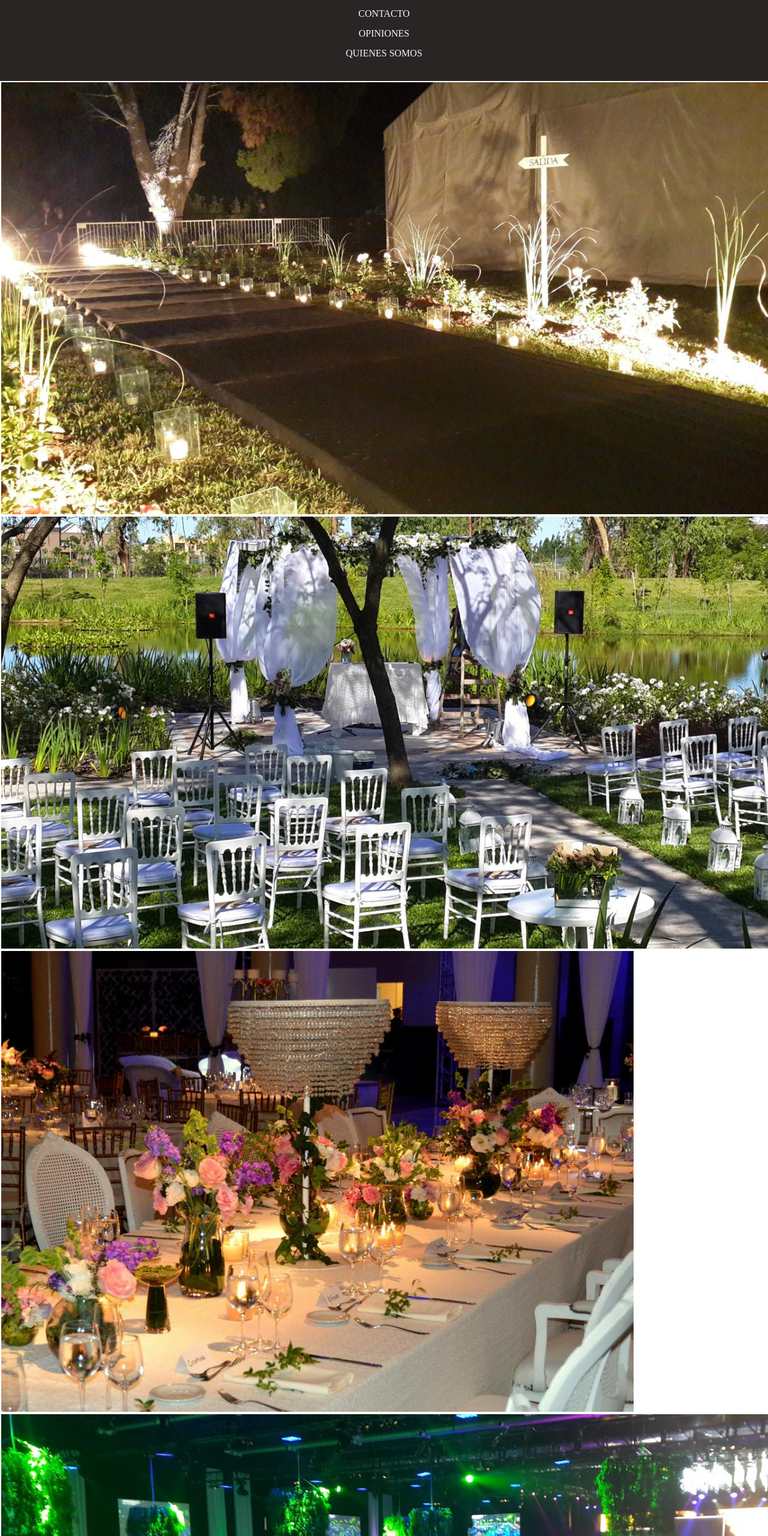
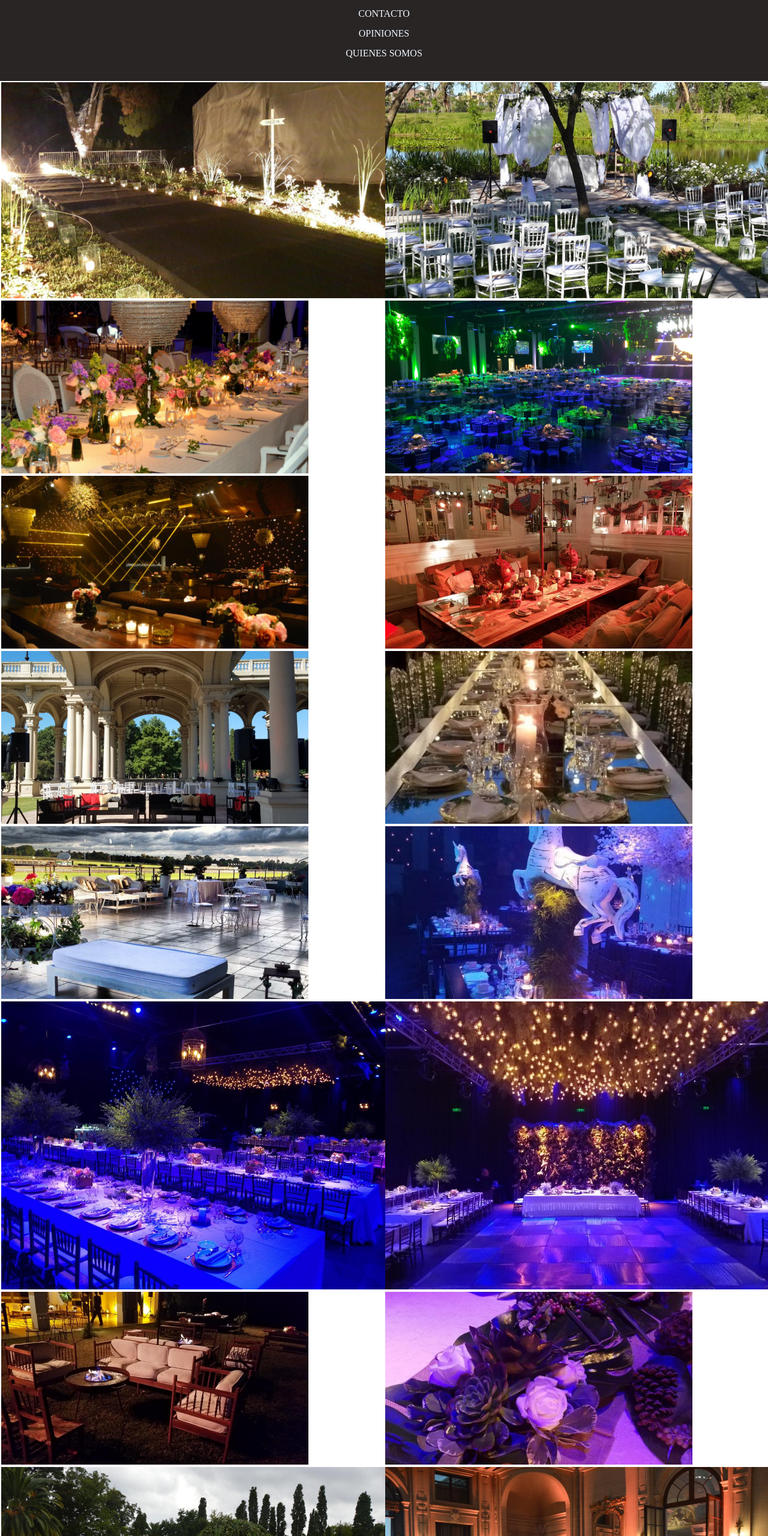
Before and after one commit to loziscki-matias/bernier-eventos, a plain HTML site: page pages/galeria.html in a window 1280 px wide. Shown: the part 140-2700 px from the top of the page at 60% size. Drawn offline with Linux system fonts and the light colour scheme; a web font is replaced by a local one.

Commit message:
full responsive imagenes de galeria

```diff
--- a/css/style.css
+++ b/css/style.css
@@ -226,3 +226,41 @@
 
 
 /*fin footer*/
+
+/*media queries*/
+
+@media (min-width: 768px) {
+
+    .galeria {
+        display: grid;
+        grid-template-columns: repeat(2, 1fr);
+    }
+
+    .cambioImagen {
+        width: 380px;
+        height: 287px;
+    }
+
+}
+
+@media  (min-width: 1024px){
+
+    .cambioImagen1 {
+        width: 512px;
+        height: 288px;
+    }
+}
+
+@media (min-width: 1440px){
+
+    .galeria{
+        display: grid;
+        grid-template-columns: repeat(4, 1fr);
+    }
+
+    .cambioImagen2{
+        width: 360px;
+        height: 288px;
+    }
+
+}
--- a/pages/galeria.html
+++ b/pages/galeria.html
@@ -10,7 +10,6 @@
 </head>
 
 <body>
-    <div class="galeriaDeProyecto">
     <header>
         <div class="logo">
             <h1>Alan Teseo Bernier</h1>
@@ -29,26 +28,26 @@
     </header>
     <main>
             <section class="galeria">
-                <img class="img" src="../assets/img/ambientacion/1.jpg" alt="caminito de entrada con iluminación de velas">
-                <img class="img" src="../assets/img/ambientacion/2.jpg" alt="armado casamiento con laguna de fondo">
-                <img class="img" src="../assets/img/ambientacion/4.jpg" alt="mesa de evento con vajilla y flores primaverales">
-                <img class="img" src="../assets/img/ambientacion/5.jpg" alt="armado gala de premios con escenario">
-                <img class="img" src="../assets/img/ambientacion/6.jpg" alt="armado ambientado de color marrón tipo rústico">
-                <img class="img" src="../assets/img/ambientacion/8.jpg" alt="armdo cumpleaños para niña estilo Mary Poppins">
-                <img class="img" src="../assets/img/ambientacion/12.jpg" alt="armado corporativo al aire libre">
-                <img class="img" src="../assets/img/ambientacion/13.jpg" alt="mesa central de casamiento">
-                <img class="img" src="../assets/img/ambientacion/16.jpg"
+                <img class="img cambioImagen2" src="../assets/img/ambientacion/1.jpg" alt="caminito de entrada con iluminación de velas">
+                <img class="img cambioImagen2" src="../assets/img/ambientacion/2.jpg" alt="armado casamiento con laguna de fondo">
+                <img class="img cambioImagen cambioImagen1" src="../assets/img/ambientacion/4.jpg" alt="mesa de evento con vajilla y flores primaverales">
+                <img class="img cambioImagen cambioImagen1" src="../assets/img/ambientacion/5.jpg" alt="armado gala de premios con escenario">
+                <img class="img cambioImagen cambioImagen1" src="../assets/img/ambientacion/6.jpg" alt="armado ambientado de color marrón tipo rústico">
+                <img class="img cambioImagen1" src="../assets/img/ambientacion/8.jpg" alt="armdo cumpleaños para niña estilo Mary Poppins">
+                <img class="img cambioImagen1" src="../assets/img/ambientacion/12.jpg" alt="armado corporativo al aire libre">
+                <img class="img cambioImagen cambioImagen1" src="../assets/img/ambientacion/13.jpg" alt="mesa central de casamiento">
+                <img class="img cambioImagen cambioImagen1" src="../assets/img/ambientacion/16.jpg"
                     alt="evento de reunión al aire libre con tonalidad blanco-grisásea en día nublado">
-                <img class="img" src="../assets/img/ambientacion/17.jpg"
+                <img class="img cambioImagen cambioImagen1" src="../assets/img/ambientacion/17.jpg"
                     alt="armado bat mitzva para niña, con estatúas blancas, de unicornios">
-                <img class="img" src="../assets/img/ambientacion/20.jpg" alt="armado cumpleaños de 15 con iluminacion violeta">
-                <img class="img" src="../assets/img/ambientacion/21.jpg"
+                <img class="img cambioImagen2" src="../assets/img/ambientacion/20.jpg" alt="armado cumpleaños de 15 con iluminacion violeta">
+                <img class="img cambioImagen2" src="../assets/img/ambientacion/21.jpg"
                     alt="de evento imagen anterior pero con vista de la pista de baile y mesa principal">
-                <img class="img" src="../assets/img/ambientacion/22.jpg" alt="armado de evento de reunión aire libre en la noche">
-                <img class="img" src="../assets/img/ambientacion/24.jpg" alt="souveniers con flores y piñas">
-                <img class="img" src="../assets/img/ambientacion/26.jpg"
+                <img class="img cambioImagen1" src="../assets/img/ambientacion/22.jpg" alt="armado de evento de reunión aire libre en la noche">
+                <img class="img cambioImagen cambioImagen1" src="../assets/img/ambientacion/24.jpg" alt="souveniers con flores y piñas">
+                <img class="img cambioImagen2" src="../assets/img/ambientacion/26.jpg"
                     alt="armado de casamiento al aire libre en amplio chalet con variedad de árboles ">
-                <img class="img" src="../assets/img/ambientacion/29.jpg" alt="armado de evento corporativo de presupuesto medio">
+                <img class="img cambioImagen2" src="../assets/img/ambientacion/29.jpg" alt="armado de evento corporativo de presupuesto medio">
                 <img class="img" src="../assets/img/ambientacion/30.jpg"
                     alt="armado para casamiento de pocos invitados con decoración minimalista">
             </section>
@@ -73,7 +72,6 @@
             </div>
         </div>
     </footer>
-    </div>
 </body>
 
 </html>
```
Also changed, not shown: index.html (+6 -5 lines), pages/contacto.html (+6 -6 lines), pages/opiniones.html (+5 -4 lines), pages/quienesSomos.html (+5 -4 lines).
